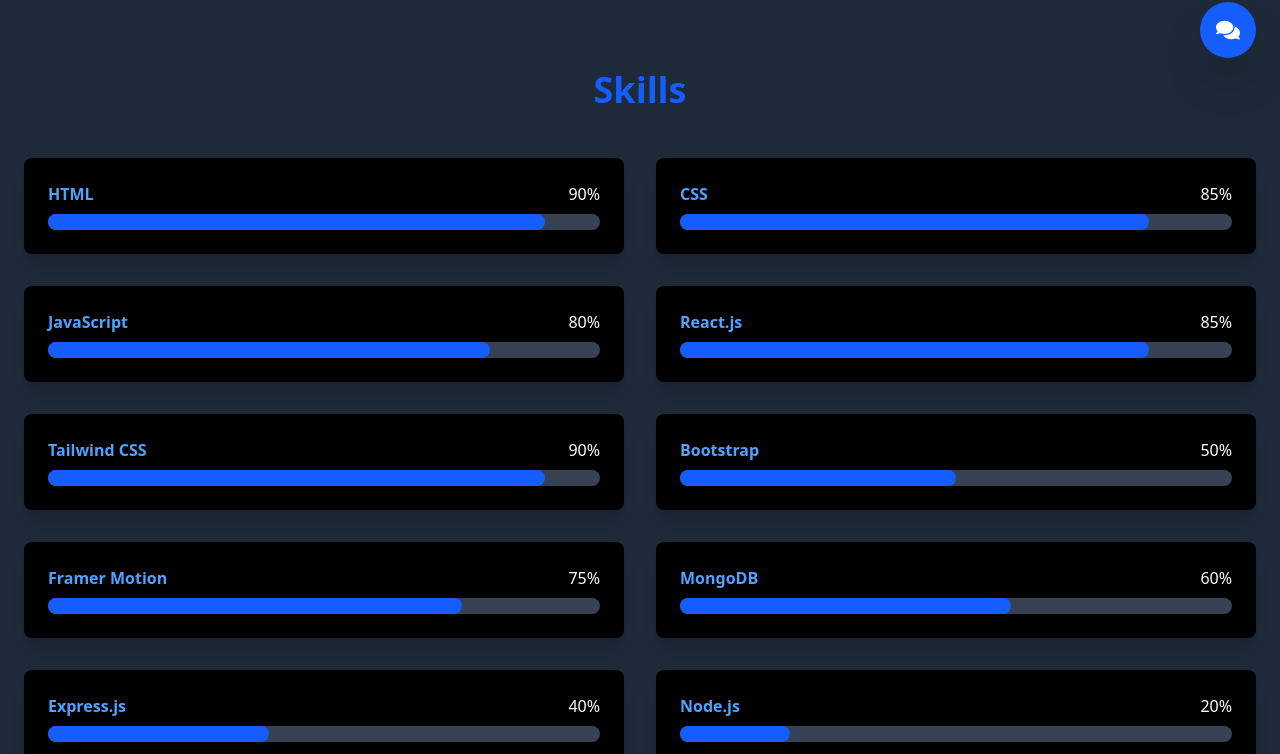
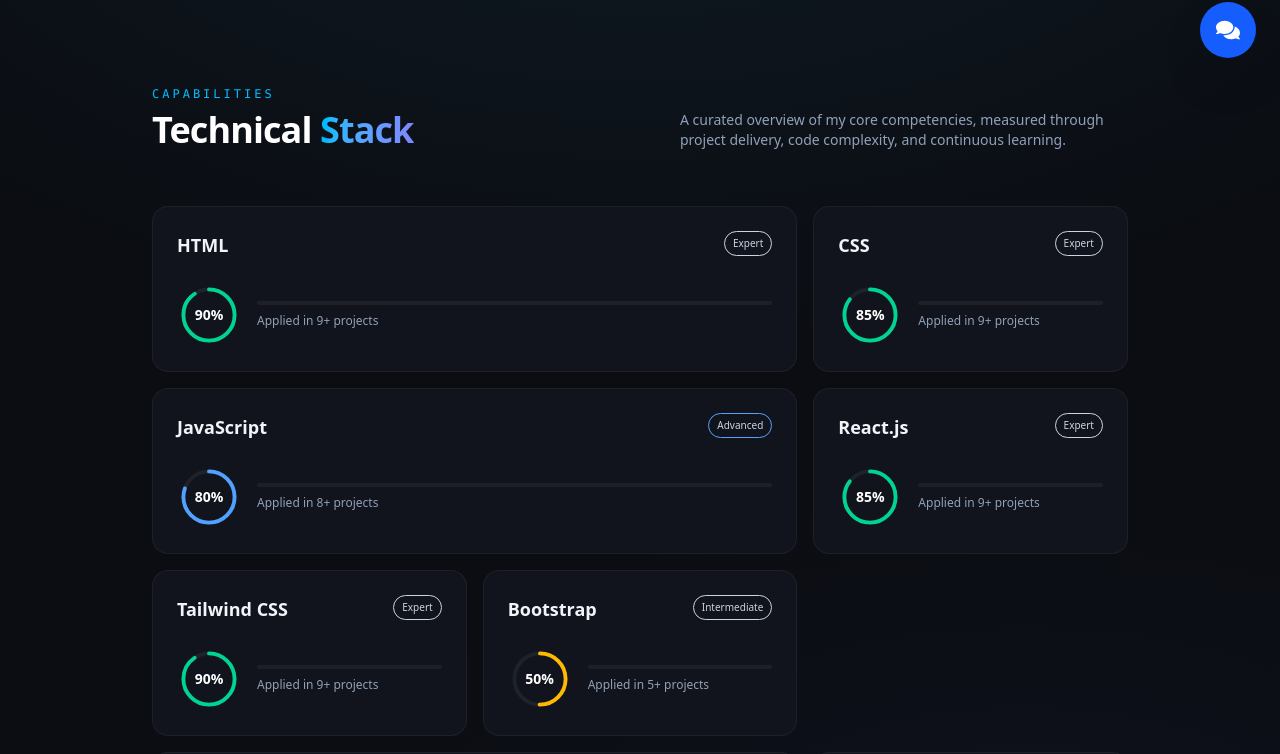
Before and after one commit to engrkashifkhan/kashif, a React (Vite) app: page / in a window 1280 px wide. Shown: the part 718-1472 px from the top of the page. Built offline with nearby package versions, Linux system fonts and the light colour scheme.

Commit message:
change skills section design

```diff
--- a/src/components/Skills.jsx
+++ b/src/components/Skills.jsx
@@ -1,46 +1,199 @@
+// import React from 'react';
+// import { motion } from 'framer-motion';
+
+// const Skills = ({ fadeInUp, stagger }) => {
+//   const skills = [
+//     { name: 'HTML', level: 90 },
+//     { name: 'CSS', level: 85 },
+//     { name: 'JavaScript', level: 80 },
+//     { name: 'React.js', level: 85 },
+//     { name: 'Tailwind CSS', level: 90 },
+//     { name: 'Bootstrap', level: 50 },
+//     { name: 'Framer Motion', level: 75 },
+//     { name: 'MongoDB', level: 60 },
+//     { name: 'Express.js', level: 40 },
+//     { name: 'Node.js', level: 20 },
+//   ];
+
+//   return (
+//     <section id="skills" className="relative py-24 bg-[#0B0F19] overflow-hidden">
+//       {/* Soft radial background glow */}
+//       <div className="absolute top-1/2 left-1/2 -translate-x-1/2 -translate-y-1/2 w-[600px] h-[600px] bg-indigo-600/8 rounded-full blur-[120px] -z-10 pointer-events-none" />
+
+//       <div className="container mx-auto px-6 relative z-10">
+//         <motion.h3
+//           className="text-3xl md:text-4xl font-bold text-center mb-16 tracking-tight"
+//           {...fadeInUp}
+//         >
+//           <span className="text-white">Technical </span>
+//           <span className="bg-clip-text text-transparent bg-gradient-to-r from-indigo-400 to-cyan-300">
+//             Proficiency
+//           </span>
+//         </motion.h3>
+
+//         <motion.div
+//           className="grid grid-cols-1 md:grid-cols-2 lg:grid-cols-3 gap-4"
+//           {...stagger}
+//         >
+//           {skills.map((skill, index) => (
+//             <motion.div
+//               key={skill.name}
+//               className="group relative bg-[#111827] border border-gray-800 rounded-xl p-5 transition-all duration-300 hover:border-indigo-500/40 hover:bg-[#151C2C] hover:shadow-[0_8px_30px_-12px_rgba(99,102,241,0.15)]"
+//               whileHover={{ y: -4 }}
+//               {...fadeInUp}
+//             >
+//               <div className="flex justify-between items-center mb-3">
+//                 <h4 className="text-base font-semibold text-gray-100 tracking-wide">
+//                   {skill.name}
+//                 </h4>
+//                 <span className="text-xs font-mono text-indigo-300/80 bg-indigo-500/10 px-2 py-0.5 rounded">
+//                   {skill.level}%
+//                 </span>
+//               </div>
+
+//               <div className="relative w-full bg-gray-800/60 rounded-full h-1.5 overflow-hidden">
+//                 <motion.div
+//                   className="absolute left-0 top-0 h-full rounded-full bg-gradient-to-r from-indigo-500 to-cyan-400"
+//                   initial={{ width: 0 }}
+//                   whileInView={{ width: `${skill.level}%` }}
+//                   viewport={{ once: true }}
+//                   transition={{ duration: 1.1, delay: index * 0.06, ease: [0.25, 0.1, 0.25, 1] }}
+//                 />
+//                 {/* Animated tip dot */}
+//                 <motion.div
+//                   className="absolute top-1/2 -translate-y-1/2 w-3 h-3 rounded-full bg-cyan-300 shadow-[0_0_10px_rgba(34,211,238,0.6)]"
+//                   initial={{ left: 0, opacity: 0 }}
+//                   whileInView={{ left: `${skill.level}%`, opacity: 1 }}
+//                   viewport={{ once: true }}
+//                   transition={{ duration: 1.1, delay: index * 0.06, ease: [0.25, 0.1, 0.25, 1] }}
+//                 />
+//               </div>
+//             </motion.div>
+//           ))}
+//         </motion.div>
+//       </div>
+//     </section>
+//   );
+// };
+
+// export default Skills;
+
+
+
+
+
+
+
+
+
+
+
+
+
+
 import React from 'react';
 import { motion } from 'framer-motion';
 
 const Skills = ({ fadeInUp, stagger }) => {
+  const skills = [
+    { name: 'HTML', level: 90, span: 'md:col-span-2' },
+    { name: 'CSS', level: 85, span: '' },
+    { name: 'JavaScript', level: 80, span: 'md:col-span-2' },
+    { name: 'React.js', level: 85, span: '' },
+    { name: 'Tailwind CSS', level: 90, span: '' },
+    { name: 'Bootstrap', level: 50, span: '' },
+    { name: 'Framer Motion', level: 75, span: 'md:col-span-2' },
+    { name: 'MongoDB', level: 60, span: '' },
+    { name: 'Express.js', level: 40, span: '' },
+    { name: 'Node.js', level: 20, span: 'md:col-span-1' },
+  ];
+
+  const getLabel = (level) => {
+    if (level >= 85) return 'Expert';
+    if (level >= 65) return 'Advanced';
+    if (level >= 40) return 'Intermediate';
+    return 'Learning';
+  };
+
+  const getRingColor = (level) => {
+    if (level >= 85) return 'stroke-emerald-400';
+    if (level >= 65) return 'stroke-blue-400';
+    if (level >= 40) return 'stroke-amber-400';
+    return 'stroke-slate-400';
+  };
+
   return (
-    <section id="skills" className="py-20 bg-gray-800 text-black">
-      <div className="container mx-auto px-6">
-        <motion.h3 className="text-4xl font-bold text-center mb-12 text-blue-600" {...fadeInUp}>
-          Skills
-        </motion.h3>
+    <section id="skills" className="relative py-24 bg-[#0B0D12] overflow-hidden">
+      {/* Subtle animated gradient mesh */}
+      <div className="absolute top-0 left-0 w-full h-full bg-[radial-gradient(ellipse_80%_50%_at_50%_-20%,rgba(56,189,248,0.08),transparent)] pointer-events-none" />
+      <div className="absolute bottom-0 right-0 w-full h-full bg-[radial-gradient(ellipse_60%_40%_at_80%_80%,rgba(99,102,241,0.06),transparent)] pointer-events-none" />
 
-        <motion.div className="grid md:grid-cols-2 gap-8" {...stagger}>
-          {[
-            { name: 'HTML', level: 90 },
-            { name: 'CSS', level: 85 },
-            { name: 'JavaScript', level: 80 },
-            { name: 'React.js', level: 85 },
-            { name: 'Tailwind CSS', level: 90 },
-            { name: 'Bootstrap', level: 50 },
-            { name: 'Framer Motion', level: 75 },
-            { name: 'MongoDB', level: 60 },
-            { name: 'Express.js', level: 40 },
-            { name: 'Node.js', level: 20 },
-          ].map((skill, index) => (
+      <div className="relative container mx-auto px-6 max-w-5xl">
+        <motion.div className="mb-14 flex flex-col md:flex-row md:items-end md:justify-between gap-4" {...fadeInUp}>
+          <div>
+            <span className="text-xs font-mono tracking-[0.25em] text-sky-400 uppercase mb-2 block">Capabilities</span>
+            <h3 className="text-3xl md:text-4xl font-bold text-white tracking-tight">Technical <span className="text-transparent bg-clip-text bg-gradient-to-r from-sky-400 to-indigo-400">Stack</span></h3>
+          </div>
+          <p className="text-sm text-slate-400 max-w-md">
+            A curated overview of my core competencies, measured through project delivery, code complexity, and continuous learning.
+          </p>
+        </motion.div>
+
+        <motion.div className="grid grid-cols-1 md:grid-cols-3 gap-4" {...stagger}>
+          {skills.map((skill, index) => (
             <motion.div
-              key={index}
-              className="bg-black text-white p-6 rounded-lg shadow-lg"
-              whileHover={{ y: -10 }}
+              key={skill.name}
+              className={`group relative bg-[#11141C] border border-white/5 rounded-2xl p-6 flex flex-col justify-between transition-all duration-300 hover:border-sky-500/30 hover:bg-[#151A25] ${skill.span}`}
+              whileHover={{ y: -4 }}
               {...fadeInUp}
             >
-              <div className="flex justify-between mb-2">
-                <span className="font-semibold text-blue-400">{skill.name}</span>
-                <span>{skill.level}%</span>
+              <div className="flex justify-between items-start mb-6">
+                <h4 className="text-lg font-semibold text-slate-100 group-hover:text-white transition-colors">
+                  {skill.name}
+                </h4>
+                <span className={`text-[10px] font-medium px-2 py-1 rounded-full border ${getRingColor(skill.level).replace('stroke-', 'border-')} text-slate-300 group-hover:text-white transition-colors`}>
+                  {getLabel(skill.level)}
+                </span>
               </div>
 
-              <div className="w-full bg-gray-700 rounded-full h-4">
-                <motion.div
-                  className="bg-blue-600 h-4 rounded-full"
-                  initial={{ width: 0 }}
-                  whileInView={{ width: `${skill.level}%` }}
-                  transition={{ duration: 1.5, delay: index * 0.1 }}
-                ></motion.div>
+              <div className="flex items-center gap-4">
+                {/* Circular Progress */}
+                <div className="relative w-16 h-16 flex-shrink-0">
+                  <svg className="w-full h-full -rotate-90" viewBox="0 0 100 100">
+                    <circle cx="50" cy="50" r="40" fill="none" stroke="#1e222b" strokeWidth="6" />
+                    <motion.circle
+                      cx="50" cy="50" r="40" fill="none"
+                      className={getRingColor(skill.level)}
+                      strokeWidth="6"
+                      strokeLinecap="round"
+                      strokeDasharray="251.2"
+                      initial={{ strokeDashoffset: 251.2 }}
+                      whileInView={{ strokeDashoffset: 251.2 - (251.2 * skill.level) / 100 }}
+                      viewport={{ once: true }}
+                      transition={{ duration: 1.4, delay: index * 0.06, ease: [0.22, 1, 0.36, 1] }}
+                    />
+                  </svg>
+                  <div className="absolute inset-0 flex items-center justify-center">
+                    <span className="text-sm font-semibold text-white">{skill.level}%</span>
+                  </div>
+                </div>
+
+                <div className="flex-1">
+                  <div className="h-1 w-full bg-white/5 rounded-full overflow-hidden mb-2">
+                    <motion.div
+                      className={`h-full rounded-full ${getRingColor(skill.level).replace('stroke-', 'bg-')}`}
+                      initial={{ width: 0 }}
+                      whileInView={{ width: `${skill.level}%` }}
+                      viewport={{ once: true }}
+                      transition={{ duration: 1.4, delay: index * 0.06, ease: [0.22, 1, 0.36, 1] }}
+                    />
+                  </div>
+                  <p className="text-xs text-slate-400">Applied in {Math.max(3, Math.ceil(skill.level / 10))}+ projects</p>
+                </div>
               </div>
+
+              {/* Hover glow line */}
+              <div className="absolute bottom-0 left-1/2 -translate-x-1/2 w-0 h-px bg-gradient-to-r from-transparent via-sky-400 to-transparent group-hover:w-3/4 transition-all duration-500" />
             </motion.div>
           ))}
         </motion.div>
```
